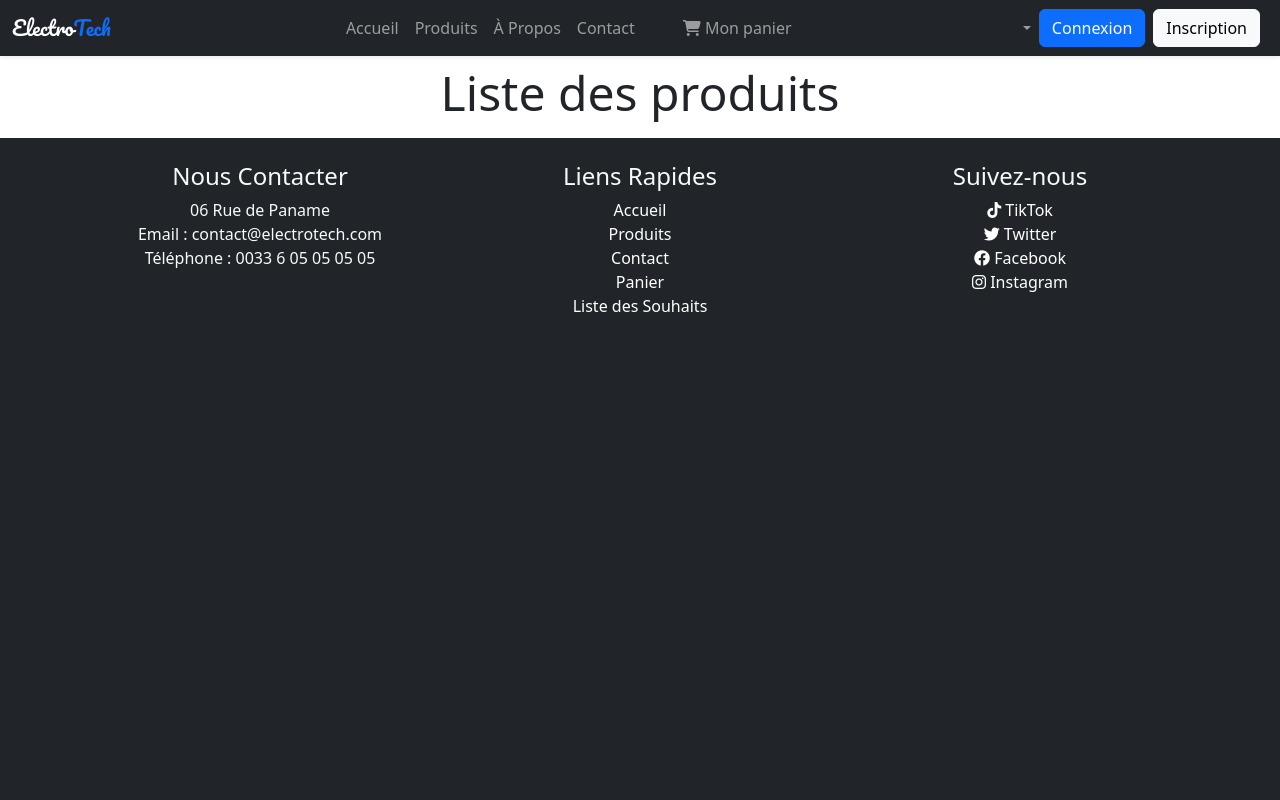
After one commit to jc-aziaha/new_york_electroTech, a Symfony app: template templates/pages/visitor/catalog/index.html.twig in a window 1280 px wide. The commit adds this page. Run offline with Twig, Linux system fonts and the light colour scheme; the template is opened without the code that fills it, so the values that code supplies are empty; style sheets or scripts are compiled from the project's sources; some libraries are stand-ins or nearby versions.

Commit message:
sprint1-ticket4-add: visitor pages added

```diff
--- a/assets/styles/app.scss
+++ b/assets/styles/app.scss
@@ -3,3 +3,11 @@
 
 // the ~ allows you to reference things in node_modules
 @import "~bootstrap/scss/bootstrap";
+
+
+// Base
+@import "./base/typography";
+
+
+// Themes
+@import "./themes/base_visitor";
--- /dev/null
+++ b/assets/styles/base/_typography.scss
@@ -0,0 +1,4 @@
+.navbar-brand
+{
+    font-family: 'Pacifico', cursive;
+}
--- /dev/null
+++ b/assets/styles/themes/_base_visitor.scss
@@ -0,0 +1,10 @@
+html, .et-visitor-body
+{
+    height: 100%;
+}
+
+.et-visitor-body
+{
+    display: grid;
+    grid-template-rows: auto 1fr auto;
+}
--- /dev/null
+++ b/templates/pages/visitor/catalog/index.html.twig
@@ -0,0 +1,11 @@
+{% extends 'themes/base_visitor.html.twig' %}
+
+{% block title %}Catalog{% endblock %}
+
+{% block description %}Catalog{% endblock %}
+
+{% block keywords %}ElectroTech, Catalog, Produits{% endblock %}
+
+{% block main %}
+    <h1 class="text-center my-3 display-5">Liste des produits</h1>
+{% endblock %}
--- /dev/null
+++ b/templates/themes/base_visitor.html.twig
@@ -0,0 +1,148 @@
+<!DOCTYPE html>
+<html lang="fr">
+    <head>
+        {# Encodage des caractères #}
+        <meta charset="UTF-8">
+
+        {# Minimum de responsive design #}
+        <meta name="viewport" content="width=device-width, initial-scale=1.0">
+
+        {# Le titre de la page #}
+        <title>{% block title %}{% endblock %} - ElectroTech</title>
+
+        {# La description de la page #}
+        <meta name="description" content="{% block description %}{% endblock %}">
+
+        <meta name="keywords" content="{% block keywords %}{% endblock %}">
+
+        {# La favicon #}
+        {# <link rel="apple-touch-icon" sizes="180x180" href="{{asset('apple-touch-icon.png')}}">
+        <link rel="icon" type="image/png" sizes="32x32" href="{{asset('favicon-32x32.png')}}">
+        <link rel="icon" type="image/png" sizes="16x16" href="{{asset('favicon-16x16.png')}}">
+        <link rel="icon" type="image/png" sizes="192x192" href="{{asset('android-chrome-192x192.png')}}">
+        <link rel="icon" type="image/png" sizes="512x512" href="{{asset('android-chrome-512x512.png')}}">
+        <link rel="manifest" href="{{asset('site.webmanifest')}}">
+        <meta name="theme-color" content="#ffffff"> #}
+
+        {# Font awesome #}
+        <link rel="stylesheet" href="https://cdnjs.cloudflare.com/ajax/libs/font-awesome/6.4.2/css/all.min.css" integrity="sha512-z3gLpd7yknf1YoNbCzqRKc4qyor8gaKU1qmn+CShxbuBusANI9QpRohGBreCFkKxLhei6S9CQXFEbbKuqLg0DA==" crossorigin="anonymous" referrerpolicy="no-referrer" />
+
+        {# Google Font #}
+        <link rel="preconnect" href="https://fonts.googleapis.com">
+        <link rel="preconnect" href="https://fonts.gstatic.com" crossorigin>
+        <link href="https://fonts.googleapis.com/css2?family=Pacifico&display=swap" rel="stylesheet">
+
+        {# Chargement de bootstrap de de ma feuille de style #}
+        {% block stylesheets %}
+            {{ encore_entry_link_tags('app') }}
+        {% endblock %}
+
+        {# Chargement du js #}
+        {% block javascripts %}
+            {{ encore_entry_script_tags('app') }}
+        {% endblock %}
+
+    </head>
+    <body class="et-visitor-body">
+
+        {# Barre de navigation #}
+        <nav class="navbar navbar-expand-lg bg-dark navbar-dark shadow-sm fixed-top">
+            <div class="container-fluid">
+                <a class="navbar-brand" href="{{path('visitor_welcome_index')}}">
+                    Electro<span class="text-primary">Tech</span>
+                </a>
+
+                <button class="navbar-toggler" type="button" data-bs-toggle="collapse" data-bs-target="#navbarNav" aria-controls="navbarNav" aria-expanded="false" aria-label="Toggle navigation">
+                    <span class="navbar-toggler-icon"></span>
+                </button>
+
+                <div class="collapse navbar-collapse" id="navbarNav">
+                    <ul class="navbar-nav mx-auto">
+                        <li class="nav-item active">
+                            <a class="nav-link" href="{{path('visitor_welcome_index')}}">Accueil</a>
+                        </li>
+                        <li class="nav-item">
+                            <a class="nav-link" href="{{path('visitor_catalog_index')}}">Produits</a>
+                        </li>
+                        <li class="nav-item">
+                            <a class="nav-link" href="{{path('visitor_about_us_index')}}">À Propos</a>
+                        </li>
+                        <li class="nav-item">
+                            <a class="nav-link" href="{{path('visitor_contact_create')}}">Contact</a>
+                        </li>
+                        <li class="my-3 my-lg-0 mx-lg-3">
+                            {# Formulaire #}
+                        </li>
+                        <li class="nav-item">
+                            <a class="nav-link" href="{{path('visitor_cart_index')}}"><i class="fas fa-shopping-cart"></i> Mon panier</a>
+                        </li>
+                    </ul>
+                    {# {% if app.user %} #}
+                    <ul class="navbar-nav">
+                        <li class="nav-item dropdown">
+                            <a href="" class="nav-link dropdown-toggle" data-bs-toggle="dropdown" aria-expanded="false" data-bs-display="static">
+                                {# {{app.user.firstName}} #}
+                            </a>
+                            <ul class="dropdown-menu dropdown-menu-end">
+                                {% if is_granted('ROLE_ADMIN') %}
+                                <li>
+                                    <a class="dropdown-item" href="">Espace admin</a>
+                                </li>
+                                {% endif %}
+                                <li>
+                                    <a class="dropdown-item" href="">Espace client</a>
+                                </li>
+                                <li>
+                                    <a class="dropdown-item" href="">Déconnexion</a>
+                                </li>
+                            </ul>
+                        </li>
+                    </ul>
+                    {# {% else %} #}
+                    <a href="" class="btn btn-primary my-3 my-lg-0">Connexion</a>
+                    <a href="" class="btn btn-light my-3 my-lg-0 mx-lg-2">Inscription</a>
+                    {# {% endif %} #}
+                </div>
+            </div>
+        </nav>
+
+        {# Contenu spécifique à chaque page #}
+        <main class="container-fluid mt-5">
+            {% block main %}{% endblock %}
+        </main>
+
+        {# Le pieds de page #}
+        <footer class="text-center bg-dark text-light py-4">
+            <div class="container">
+                <div class="row">
+                    <!-- Section de contact -->
+                    <div class="col-md-4">
+                        <h4>Nous Contacter</h4>
+                        <p>06 Rue de Paname<br>Email : contact@electrotech.com<br>Téléphone : 0033 6 05 05 05 05</p>
+                    </div>
+                    <!-- Liens rapides -->
+                    <div class="col-md-4">
+                        <h4>Liens Rapides</h4>
+                        <ul class="list-unstyled">
+                            <li><a href="#" class="text-decoration-none text-white">Accueil</a></li>
+                            <li><a href="#" class="text-decoration-none text-white">Produits</a></li>
+                            <li><a href="#" class="text-decoration-none text-white">Contact</a></li>
+                            <li><a href="#" class="text-decoration-none text-white">Panier</a></li>
+                            <li><a href="#" class="text-decoration-none text-white">Liste des Souhaits</a></li>
+                        </ul>
+                    </div>
+                    <!-- Réseaux sociaux -->
+                    <div class="col-md-4">
+                        <h4>Suivez-nous</h4>
+                        <ul class="list-unstyled">
+                            <li><a href="#" class="text-decoration-none text-white"><i class="fab fa-tiktok"></i> TikTok</a></li>
+                            <li><a href="#" class="text-decoration-none text-white"><i class="fab fa-twitter"></i> Twitter</a></li>
+                            <li><a href="#" class="text-decoration-none text-white"><i class="fab fa-facebook"></i> Facebook</a></li>
+                            <li><a href="#" class="text-decoration-none text-white"><i class="fab fa-instagram"></i> Instagram</a></li>
+                        </ul>
+                    </div>
+                </div>
+            </div>
+        </footer>
+    </body>
+</html>
```
Also changed, not shown: src/Controller/Visitor/AboutUs/AboutUsController.php (added, +16 -0 lines), src/Controller/Visitor/Cart/CartController.php (added, +16 -0 lines), src/Controller/Visitor/Catalog/CatalogController.php (added, +16 -0 lines), src/Controller/Visitor/Contact/ContactController.php (added, +16 -0 lines), src/Controller/Visitor/Welcome/WelcomeController.php (added, +16 -0 lines), templates/base.html.twig (deleted, +0 -19 lines), templates/pages/visitor/about_us/index.html.twig (added, +11 -0 lines), templates/pages/visitor/cart/index.html.twig (added, +11 -0 lines), templates/pages/visitor/contact/index.html.twig (added, +11 -0 lines), templates/pages/visitor/welcome/index.html.twig (added, +11 -0 lines), 2 other files.
